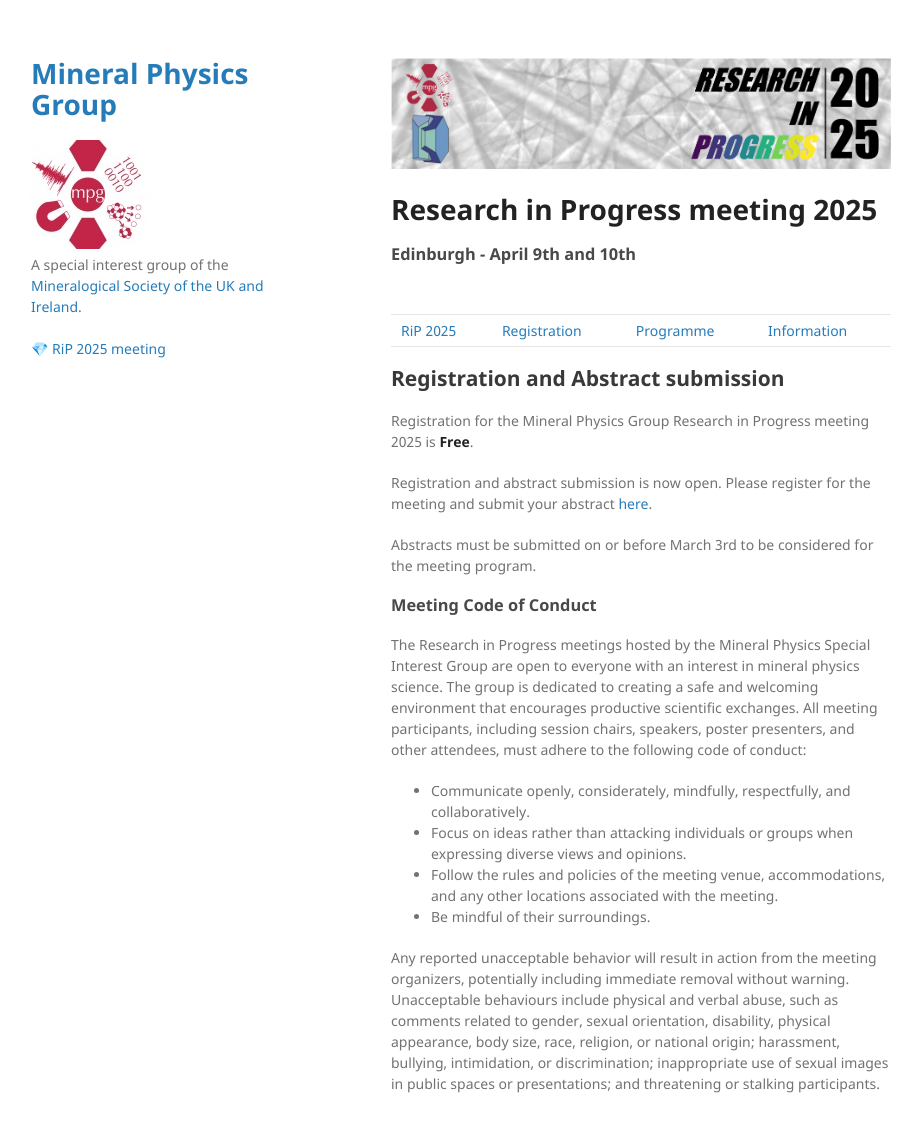
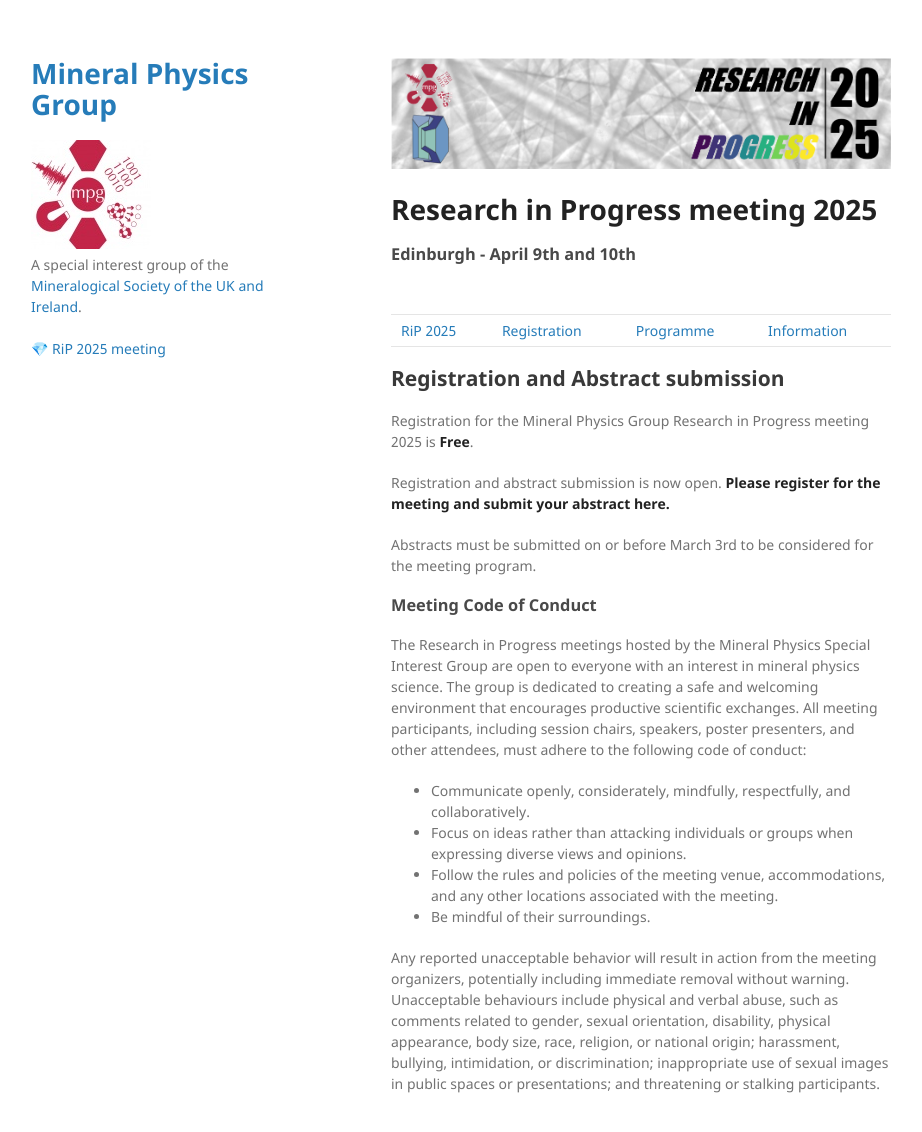
Before and after one commit to MinPhys/pre-release, a Jekyll site: the page built from RiP_2025/RiP_2025-abstracts.md, in a window 1280 px wide and 1164 px high. Shown: the top 1132 px of the window, without its empty margins (179-1101 px from the left). Built offline with Jekyll 4.4.1, drawn with Linux system fonts in a browser that asks for light colours.

```diff
--- a/RiP_2025/RiP_2025-abstracts.md
+++ b/RiP_2025/RiP_2025-abstracts.md
@@ -14,7 +14,7 @@ layout: default
 
 Registration for the Mineral Physics Group Research in Progress meeting 2025 is **Free**.
 
-Registration and abstract submission is now open. Please register for the meeting and submit your abstract <a href="https://min2022.org/mineral-physics-group-research-in-progress-2025/">here</a>.
+Registration and abstract submission is now open. __Please register for the meeting and submit your abstract__ <a href="https://min2022.org/mineral-physics-group-research-in-progress-2025/">__here__</a>__.__
 
 Abstracts must be submitted on or before March 3rd to be considered for the meeting program.
 
```
